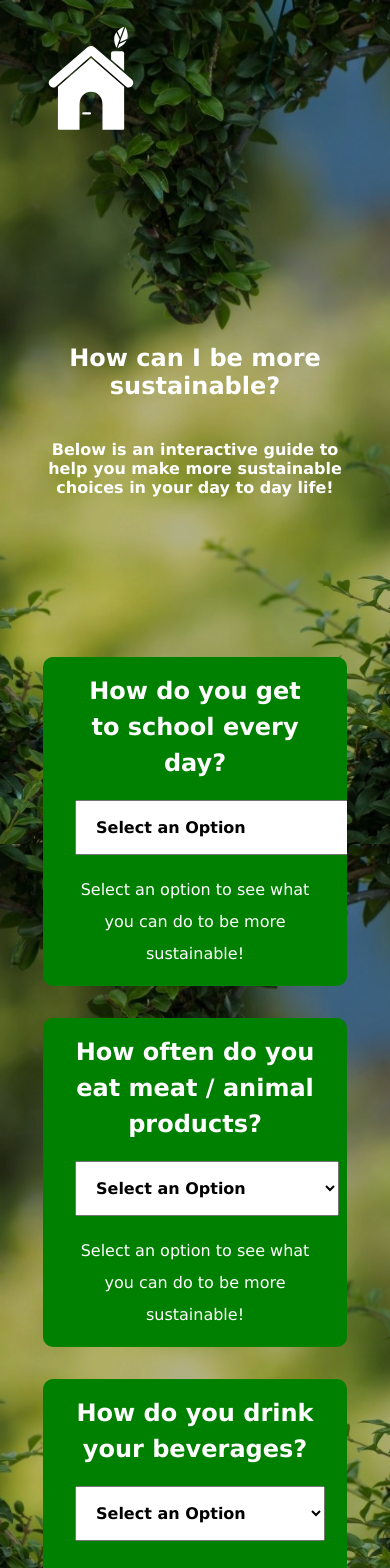
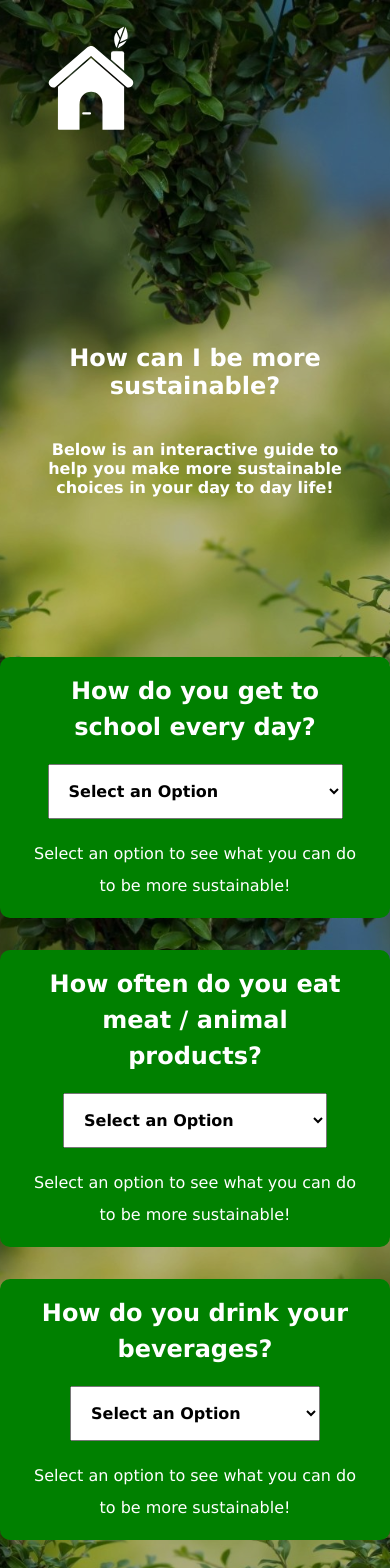
Before and after one commit to Nickzster/Sustainability-Project, a React (Create React App) app: page /pages/live-more-sustainably in a window 390 px wide. Shown: the top 1568 px of the page. Built offline with nearby package versions, Linux system fonts and the light colour scheme.

Commit message:
changing width on mobile phones

```diff
--- a/src/components/Guide/styles/guide.css
+++ b/src/components/Guide/styles/guide.css
@@ -1,6 +1,6 @@
 .guide-container {
   display: grid;
-  grid-template-columns: 320px;
+  grid-template-columns: auto;
   justify-content: center;
   align-content: center;
   color: #fff;
@@ -12,7 +12,7 @@
   background-color: green;
   text-align: center;
   padding: 1em 2em;
-  margin: 1em 0.5em;
+  margin: 1em 0em;
   border-radius: 10px;
   overflow: hidden;
 }
--- a/src/components/LandingPage/styles/landingpage.css
+++ b/src/components/LandingPage/styles/landingpage.css
@@ -53,13 +53,13 @@
 
 .card-container {
   display: grid;
-  grid-template-columns: repeat(auto-fit, minmax(350px, 1fr));
+  grid-template-columns: auto;
   text-align: center;
   color: #000;
   /* background-color: #f2f2f2; */
   align-content: center;
   justify-content: center;
-  margin: 0em 2em;
+  margin: 0em 0em;
 }
 
 .card-container > h2 {
@@ -100,6 +100,9 @@
 }
 
 @media only screen and (min-width: 600px) {
+  .card-container {
+    grid-template-columns: repeat(auto-fit, minmax(350px, 1fr));
+  }
   .landing-banner > h1 {
     font-size: 4rem;
     margin: 1rem;
```
